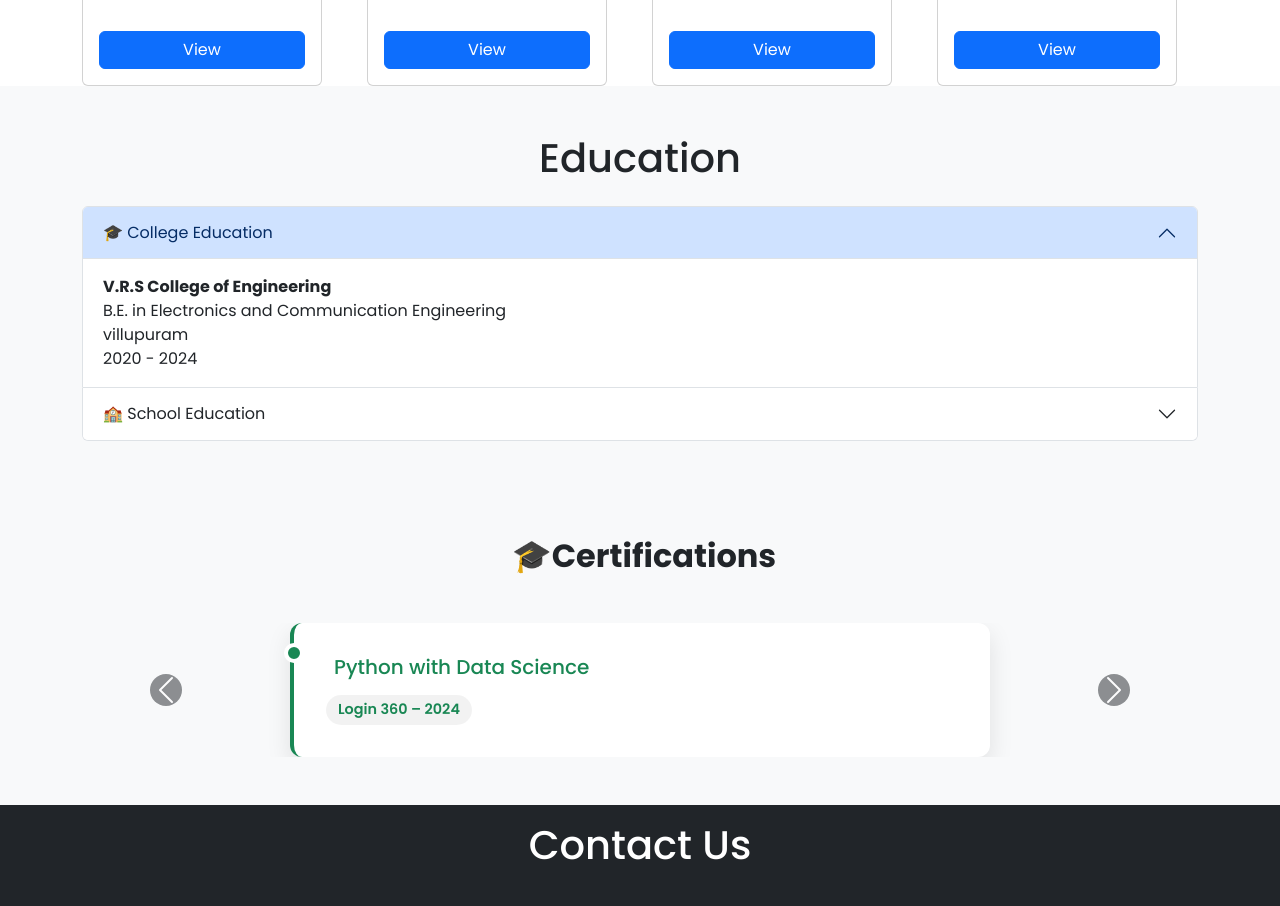
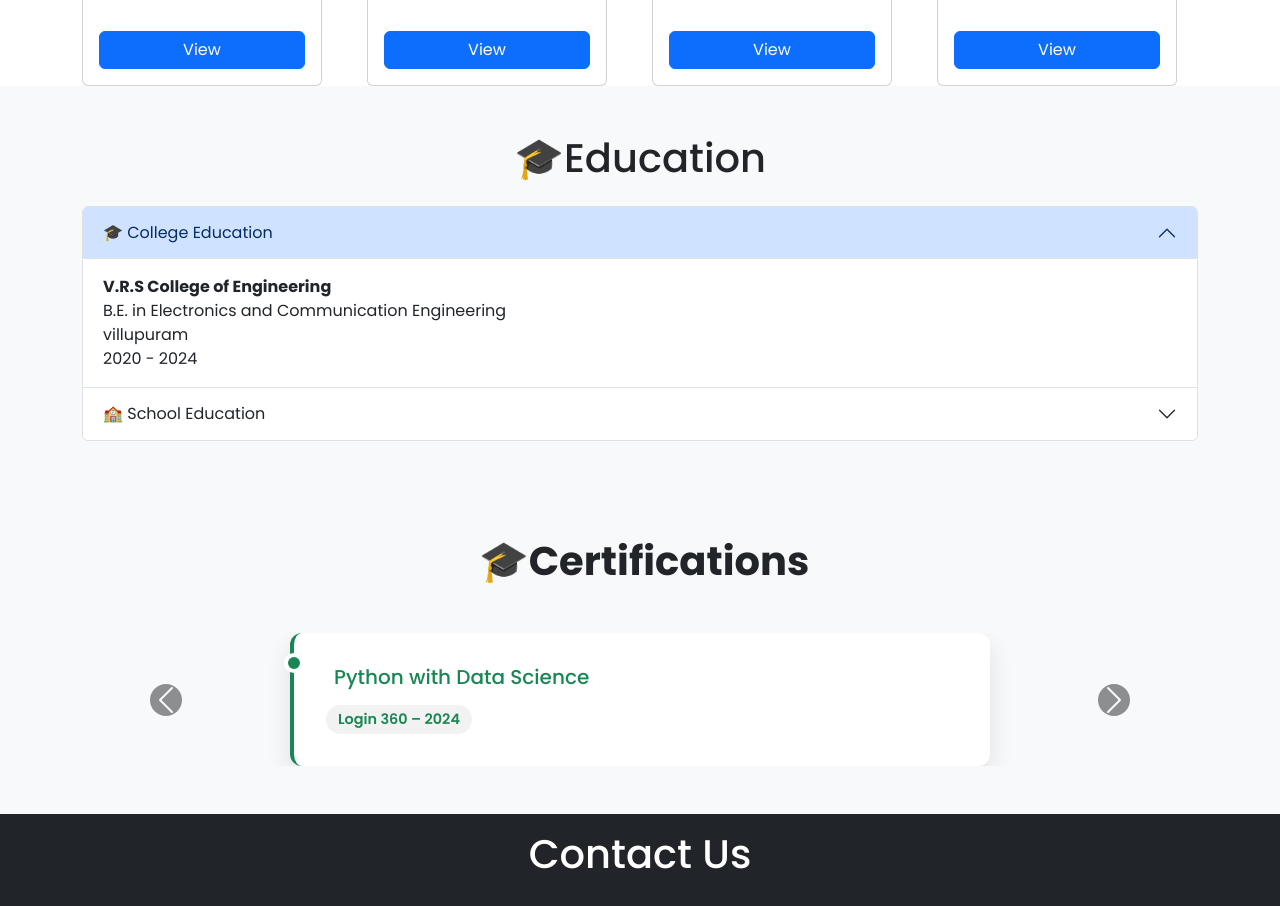
Before and after one commit to sanjap06/sanjai-portfolio, a plain HTML site: page index.html in a window 1280 px wide. Shown: the part 1560-2466 px from the top of the page. Drawn offline with nearby package versions, Linux system fonts and the light colour scheme; some icons are missing.

Commit message:
add heading

```diff
--- a/index.html
+++ b/index.html
@@ -198,7 +198,7 @@
     <!-- education Section -->
     <section id="EDUCATION" class="py-5 bg-light">
       <div class="container">
-        <h1 class="text-center mb-4">Education</h1>
+        <h1 class="text-center mb-4">🎓Education</h1>
         <div class="accordion" id="educationAccordion">
           <div class="accordion-item">
             <h2 class="accordion-header" id="collegeHeading">
@@ -262,7 +262,7 @@
     <!-- certificate Section -->
 <section class="p-5 bg-light text-dark">
   <div id="certificate" class="container">
-    <h2 class="text-center fw-bold mb-5"><i class="bi bi-mortarboard-fill me-2"></i>🎓Certifications</h2>
+    <h1 class="text-center fw-bold mb-5"><i class="bi bi-mortarboard-fill me-2"></i>🎓Certifications</h1>
 
     <div id="certificationCarousel" class="carousel slide carousel-fade" data-bs-ride="carousel" data-bs-interval="4500">
       <div class="carousel-inner">
```
